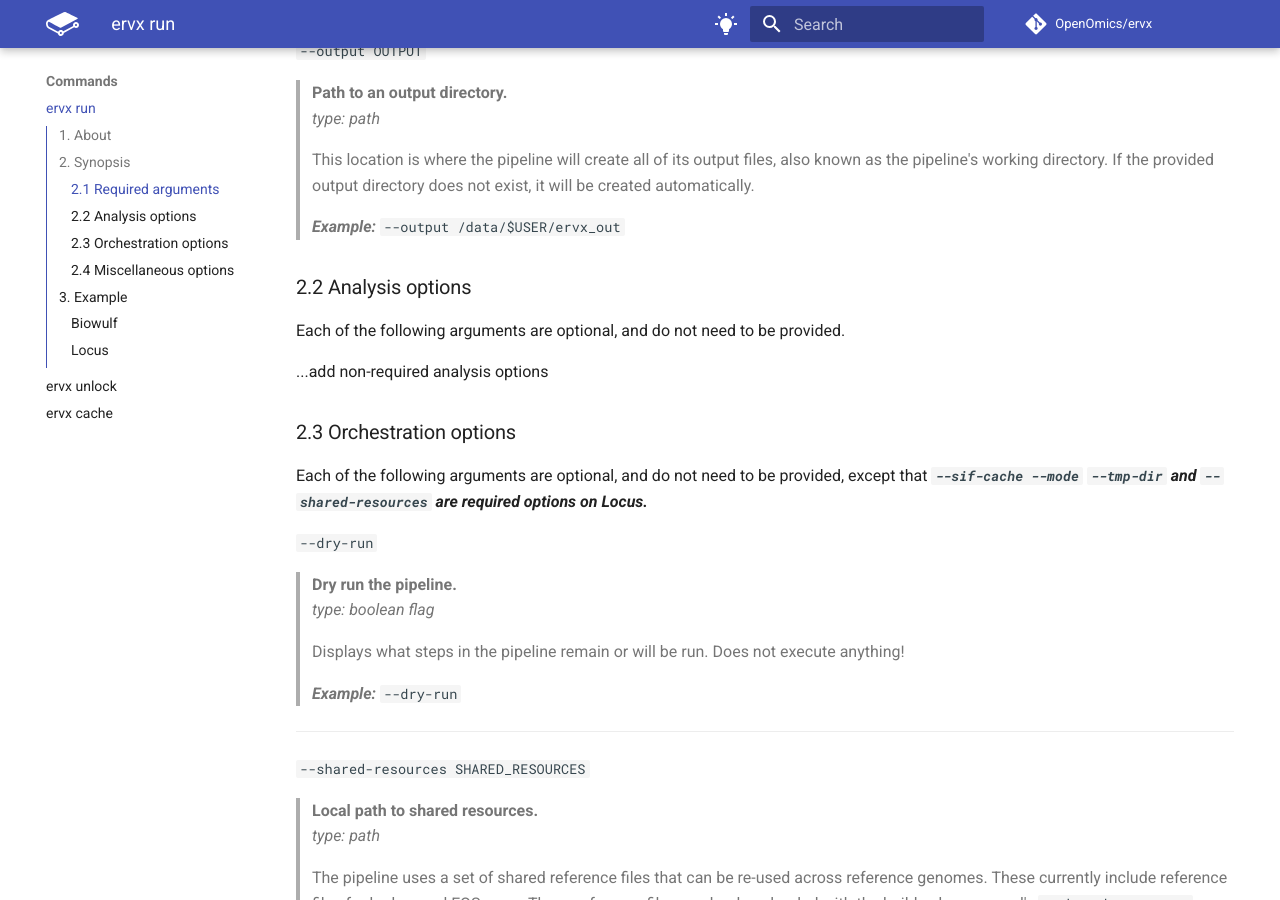
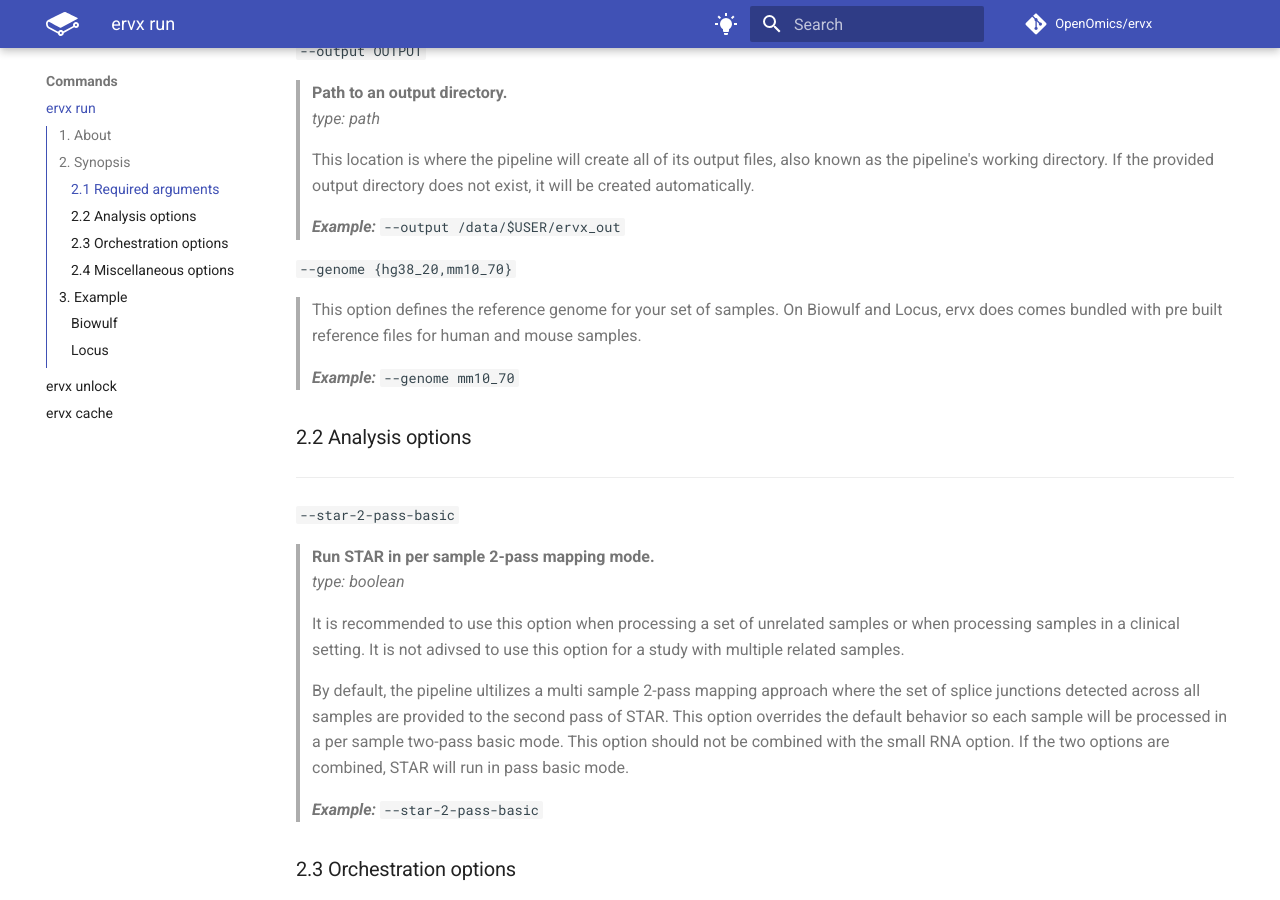
Before and after one commit to OpenOmics/ervx, an MkDocs documentation site: the page built from docs/usage/run.md, in a window 1280 px wide and 900 px high, scrolled down 1167 px. Built offline with MkDocs 1.6.1 and Material for MkDocs 9.7.7, drawn with Linux system fonts in a browser that asks for light colours; comment, search, counter and statistics services are not loaded; the version menu is left out.

Commit message:
added --genome option decription to run.md

```diff
--- a/docs/usage/run.md
+++ b/docs/usage/run.md
@@ -45,11 +45,23 @@ Each of the following arguments are required. Failure to provide a required argu
 >
 > ***Example:*** `--output /data/$USER/ervx_out`
 
+  `--genome {hg38_20,mm10_70}`
+> This option defines the reference genome for your set of samples. On Biowulf and Locus, ervx does comes bundled with pre built reference files for human and mouse samples.
+
+> ***Example:*** `--genome mm10_70`
+
 ### 2.2 Analysis options
 
-Each of the following arguments are optional, and do not need to be provided.
-
-...add non-required analysis options
+---
+  `--star-2-pass-basic`
+> **Run STAR in per sample 2-pass mapping mode.**
+> *type: boolean*
+>
+> It is recommended to use this option when processing a set of unrelated samples or when processing samples in a clinical setting. It is not adivsed to use this option for a study with multiple related samples.
+>
+> By default, the pipeline ultilizes a multi sample 2-pass mapping approach where the set of splice junctions detected across all samples are provided to the second pass of STAR. This option overrides the default behavior so each sample will be processed in a per sample two-pass basic mode. This option should not be combined with the small RNA option. If the two options are combined, STAR will run in pass basic mode.
+>
+> ***Example:*** `--star-2-pass-basic`
 
 ### 2.3 Orchestration options
 
```
